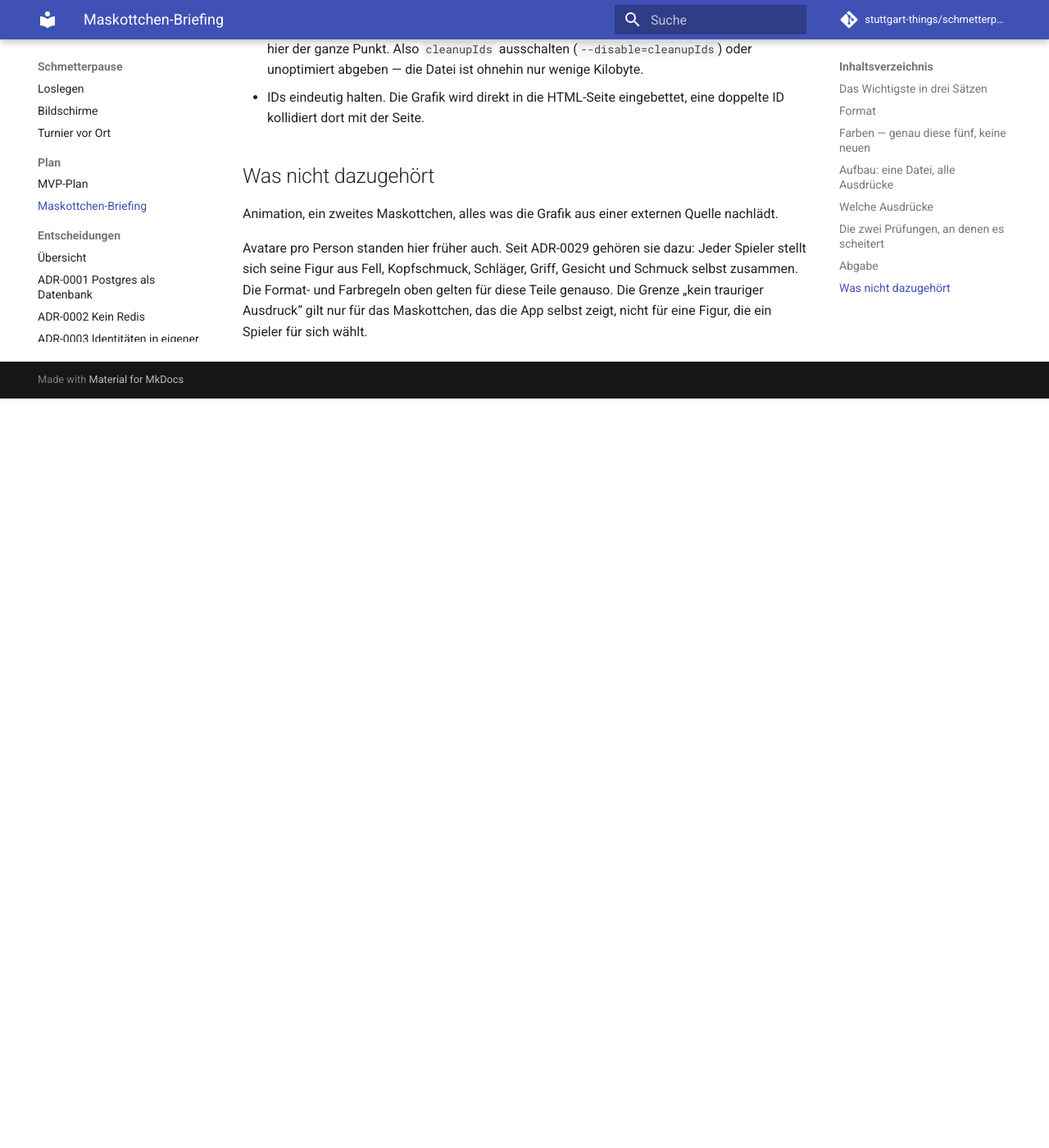
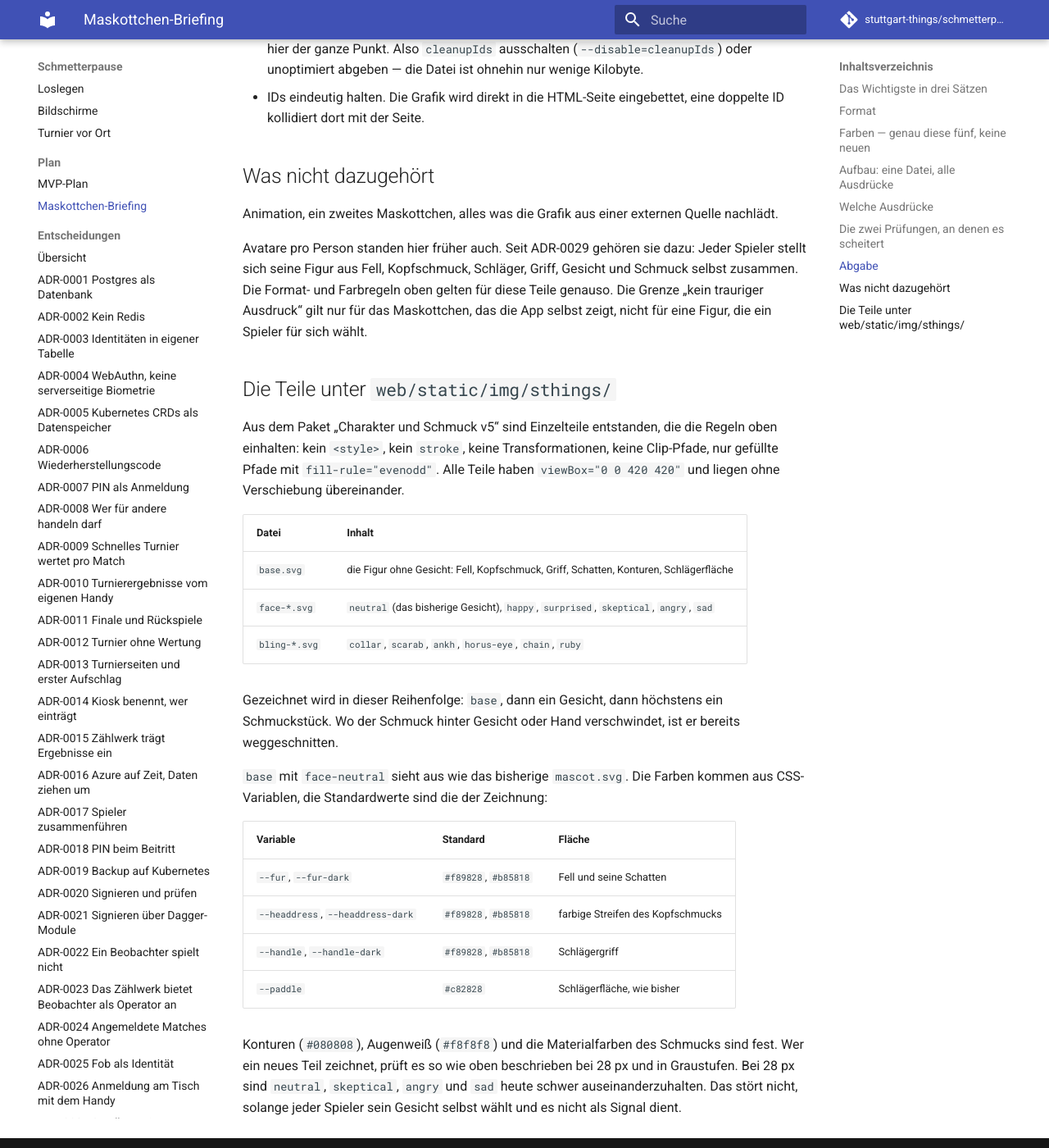
Before and after one commit to stuttgart-things/schmetterpause, an MkDocs documentation site: the page built from docs/maskottchen-briefing.md, in a window 1280 px wide and 1400 px high, scrolled down 3153 px. Shown: the whole window at 82% size. Built offline with MkDocs 1.6.1 and Material for MkDocs 9.7.7, drawn with Linux system fonts in a browser that asks for light colours; comment, search, counter and statistics services are not loaded; before the commit the page ends 3639 px from its top, so only the background shows below that.

Commit message:
refactor(web): split the mascot into recolourable parts (#355)
Base figure, six faces and six pieces of bling under
web/static/img/sthings, converted from the v5 character package: no
style blocks, strokes, transforms or clip paths, only filled paths on the
420 viewBox. Fur, headdress and handle take their colour from CSS
variables next to --paddle. base plus face-neutral looks like today's
mascot.svg, which stays untouched until the avatar package uses the parts.

Co-authored-by: Claude Opus 5.5 <noreply@anthropic.com>

```diff
--- a/docs/maskottchen-briefing.md
+++ b/docs/maskottchen-briefing.md
@@ -137,3 +137,36 @@ Gesicht und Schmuck selbst zusammen. Die Format- und Farbregeln oben gelten
 für diese Teile genauso. Die Grenze „kein trauriger Ausdruck“ gilt nur für das
 Maskottchen, das die App selbst zeigt, nicht für eine Figur, die ein Spieler
 für sich wählt.
+
+## Die Teile unter `web/static/img/sthings/`
+
+Aus dem Paket „Charakter und Schmuck v5“ sind Einzelteile entstanden, die die
+Regeln oben einhalten: kein `<style>`, kein `stroke`, keine Transformationen,
+keine Clip-Pfade, nur gefüllte Pfade mit `fill-rule="evenodd"`. Alle Teile
+haben `viewBox="0 0 420 420"` und liegen ohne Verschiebung übereinander.
+
+| Datei | Inhalt |
+|---|---|
+| `base.svg` | die Figur ohne Gesicht: Fell, Kopfschmuck, Griff, Schatten, Konturen, Schlägerfläche |
+| `face-*.svg` | `neutral` (das bisherige Gesicht), `happy`, `surprised`, `skeptical`, `angry`, `sad` |
+| `bling-*.svg` | `collar`, `scarab`, `ankh`, `horus-eye`, `chain`, `ruby` |
+
+Gezeichnet wird in dieser Reihenfolge: `base`, dann ein Gesicht, dann
+höchstens ein Schmuckstück. Wo der Schmuck hinter Gesicht oder Hand
+verschwindet, ist er bereits weggeschnitten.
+
+`base` mit `face-neutral` sieht aus wie das bisherige `mascot.svg`. Die Farben
+kommen aus CSS-Variablen, die Standardwerte sind die der Zeichnung:
+
+| Variable | Standard | Fläche |
+|---|---|---|
+| `--fur`, `--fur-dark` | `#f89828`, `#b85818` | Fell und seine Schatten |
+| `--headdress`, `--headdress-dark` | `#f89828`, `#b85818` | farbige Streifen des Kopfschmucks |
+| `--handle`, `--handle-dark` | `#f89828`, `#b85818` | Schlägergriff |
+| `--paddle` | `#c82828` | Schlägerfläche, wie bisher |
+
+Konturen (`#080808`), Augenweiß (`#f8f8f8`) und die Materialfarben des Schmucks
+sind fest. Wer ein neues Teil zeichnet, prüft es so wie oben beschrieben bei
+28 px und in Graustufen. Bei 28 px sind `neutral`, `skeptical`, `angry` und
+`sad` heute schwer auseinanderzuhalten. Das stört nicht, solange jeder Spieler
+sein Gesicht selbst wählt und es nicht als Signal dient.
```
Also changed, not shown: web/static/img/sthings/base.svg (added), web/static/img/sthings/bling-ankh.svg (added), web/static/img/sthings/bling-chain.svg (added), web/static/img/sthings/bling-collar.svg (added), web/static/img/sthings/bling-horus-eye.svg (added), web/static/img/sthings/bling-ruby.svg (added), web/static/img/sthings/bling-scarab.svg (added), web/static/img/sthings/face-angry.svg (added), web/static/img/sthings/face-happy.svg (added), web/static/img/sthings/face-neutral.svg (added), web/static/img/sthings/face-sad.svg (added), web/static/img/sthings/face-skeptical.svg (added), web/static/img/sthings/face-surprised.svg (added), 1 other file.
